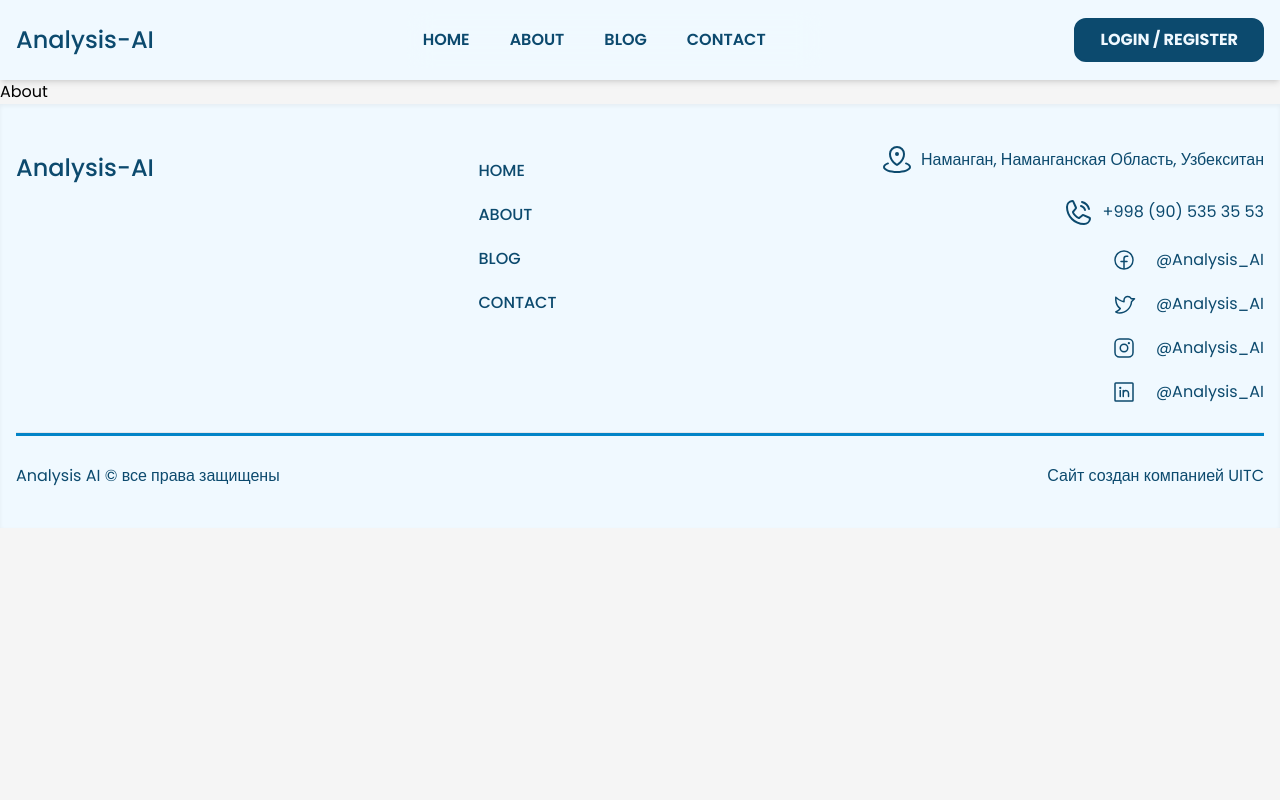
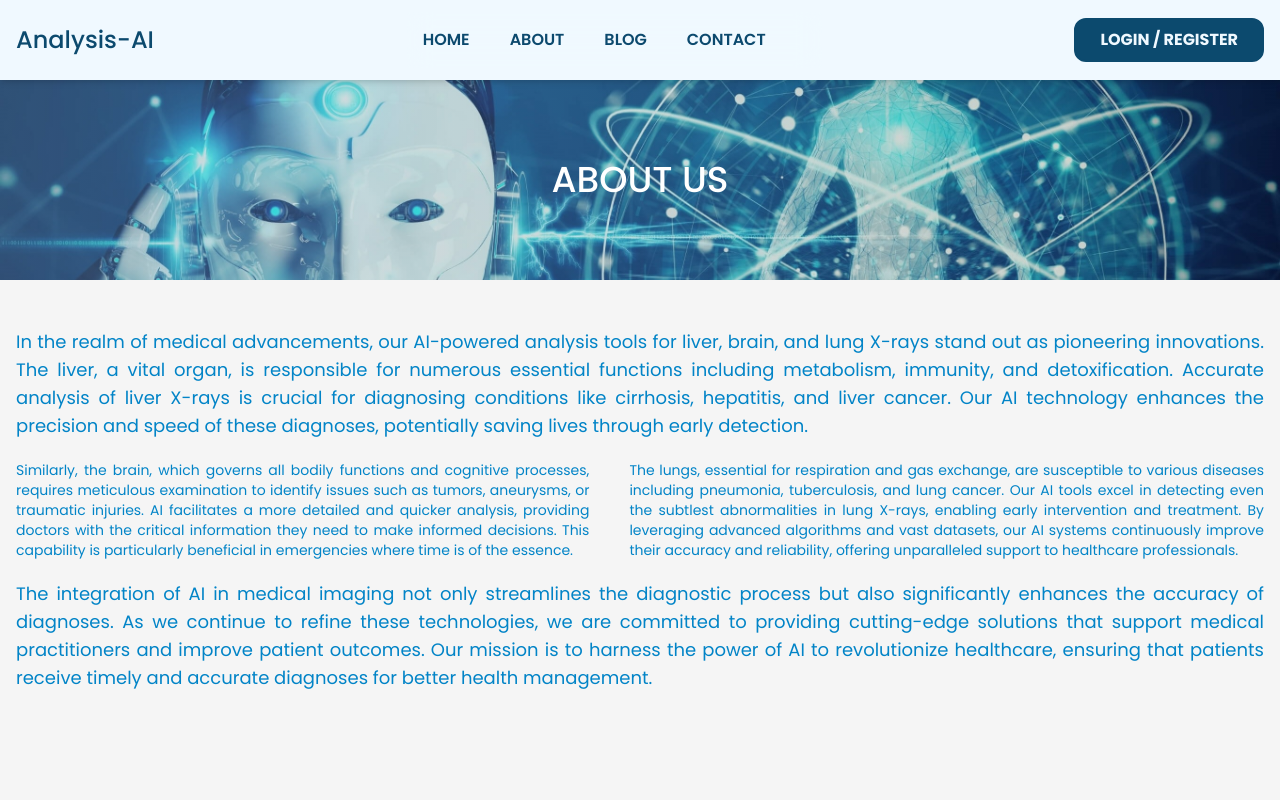
Before and after one commit to Rakhsrb/sensor, a React (Vite) app: page /about in a window 1280 px wide. Shown: the top 800 px of the page. Built offline with nearby package versions, Linux system fonts and the light colour scheme.

Commit message:
about and contact page finished

```diff
--- a/src/index.css
+++ b/src/index.css
@@ -31,3 +31,31 @@ body {
   background-size: cover;
   background-position: right;
 }
+
+.about_bg {
+  background: linear-gradient(
+      to right,
+      rgba(123, 182, 250, 0.346),
+      rgba(7, 7, 114, 0.14)
+    ),
+    url("./assets/about_bg.jpg");
+  background-repeat: no-repeat;
+  background-size: cover;
+  background-position: right;
+}
+
+.contact_bg {
+  background: linear-gradient(
+      to right,
+      rgba(123, 182, 250, 0.219),
+      rgba(2, 2, 71, 0.397)
+    ),
+    url("./assets/contact-us.jpg");
+  background-repeat: no-repeat;
+  background-size: cover;
+  background-position: top right;
+}
+
+.grid-contact {
+  grid-template-columns: 2fr 1fr;
+}
--- a/src/pages/About.jsx
+++ b/src/pages/About.jsx
@@ -1,5 +1,133 @@
 import React from "react";
+import { Link } from "react-router-dom";
+import brain from "../assets/brain.jpg";
+import breast from "../assets/grud.jpg";
+import liver from "../assets/liver.png";
+import lungs from "../assets/lungs.jpg";
 
 export const About = () => {
-  return <div>About</div>;
+  const services = [
+    {
+      id: 1,
+      title: "Analyze Liver",
+      description:
+        "The liver is a critical organ in the human body responsible for an array of functions that help support metabolism, immunity, digestion, detoxification, and vitamin storage, among other functions.",
+      preview: liver,
+      link: "/upload",
+    },
+    {
+      id: 2,
+      title: "Analyze Brain",
+      description:
+        "The brain is a complex organ that controls thought, memory, emotion, touch, motor skills, vision, breathing, temperature, hunger and every process that regulates our body.",
+      preview: brain,
+      link: "/upload",
+    },
+    {
+      id: 3,
+      title: "Analyze Lungs",
+      description:
+        "The lungs are the central organs of the respiratory system in humans and most other animals, including some snails and a small number of fish. In mammals and most other vertebrates, two lungs are located near the backbone on either side of the heart. Their function in the respiratory system is to extract oxygen from the air and transfer it into the bloodstream, and to release carbon dioxide from the bloodstream into the atmosphere, in a process of gas exchange.",
+      preview: lungs,
+      link: "/upload",
+    },
+    {
+      id: 4,
+      title: "Analyze Breast",
+      description:
+        "Glandular organ located on the chest. The breast is made up of connective tissue, fat, and breast tissue that contains the glands that can make milk. Also called mammary gland.",
+      preview: breast,
+      link: "/upload",
+    },
+  ];
+  return (
+    <main>
+      <section className="py-12 md:py-20 px-4 about_bg">
+        <div className="container">
+          <h1 className="text-center uppercase text-4xl font-medium text-white">
+            About Us
+          </h1>
+        </div>
+      </section>
+      <section className="px-4 py-12">
+        <div className="container flex flex-col gap-5">
+          <p className="text-xs md:text-lg text-sky-600 text-justify">
+            In the realm of medical advancements, our AI-powered analysis tools
+            for liver, brain, and lung X-rays stand out as pioneering
+            innovations. The liver, a vital organ, is responsible for numerous
+            essential functions including metabolism, immunity, and
+            detoxification. Accurate analysis of liver X-rays is crucial for
+            diagnosing conditions like cirrhosis, hepatitis, and liver cancer.
+            Our AI technology enhances the precision and speed of these
+            diagnoses, potentially saving lives through early detection.
+          </p>
+          <div className="text-xs md:text-sm text-sky-600 text-justify flex gap-5 md:gap-10 flex-col md:flex-row">
+            <p>
+              Similarly, the brain, which governs all bodily functions and
+              cognitive processes, requires meticulous examination to identify
+              issues such as tumors, aneurysms, or traumatic injuries. AI
+              facilitates a more detailed and quicker analysis, providing
+              doctors with the critical information they need to make informed
+              decisions. This capability is particularly beneficial in
+              emergencies where time is of the essence.
+            </p>
+            <p>
+              The lungs, essential for respiration and gas exchange, are
+              susceptible to various diseases including pneumonia, tuberculosis,
+              and lung cancer. Our AI tools excel in detecting even the subtlest
+              abnormalities in lung X-rays, enabling early intervention and
+              treatment. By leveraging advanced algorithms and vast datasets,
+              our AI systems continuously improve their accuracy and
+              reliability, offering unparalleled support to healthcare
+              professionals.
+            </p>
+          </div>
+          <p className="text-xs md:text-lg text-sky-600 text-justify">
+            The integration of AI in medical imaging not only streamlines the
+            diagnostic process but also significantly enhances the accuracy of
+            diagnoses. As we continue to refine these technologies, we are
+            committed to providing cutting-edge solutions that support medical
+            practitioners and improve patient outcomes. Our mission is to
+            harness the power of AI to revolutionize healthcare, ensuring that
+            patients receive timely and accurate diagnoses for better health
+            management.
+          </p>
+        </div>
+      </section>
+      <section className="py-12 md:py-20 px-4">
+        <div className="container flex flex-col gap-10">
+          <h1 className="text-center uppercase text-4xl font-medium text-sky-900">
+            Our Services
+          </h1>
+          <div className="grid grid-cols-1 md:grid-cols-2 lg:grid-cols-4 gap-10">
+            {services.map(({ description, id, link, preview, title }) => (
+              <Link to={link} key={id} className="rounded-md">
+                <div className="h-[400px] overflow-hidden rounded-t-md">
+                  <div
+                    className="bg-no-repeat bg-cover bg-top h-[400px] hover:scale-[1.15] transition duration-500"
+                    style={{
+                      backgroundImage: `url(${preview})`,
+                    }}
+                  ></div>
+                </div>
+                <div className="p-5 flex flex-col gap-3 bg-sky-50 rounded-b-md">
+                  <h2 className="text-lg text-sky-900 font-semibold">
+                    {title}
+                  </h2>
+                  <p>
+                    {description.length > 90
+                      ? `${description.slice(0, 90)}...`
+                      : description}
+                  </p>
+                  <button className="uppercase bg-sky-900 text-sky-50 border-2 border-sky-900 transition-all hover:border-sky-900 hover:bg-sky-50 hover:text-sky-900 py-2 px-6 rounded-xl font-bold">
+                    Check X-Ray Analysis
+                  </button>
+                </div>
+              </Link>
+            ))}
+          </div>
+        </div>
+      </section>
+    </main>
+  );
 };
--- /dev/null
+++ b/src/pages/Contact.jsx
@@ -0,0 +1,69 @@
+import { EnvelopeSimple, HouseLine, PhoneList } from "@phosphor-icons/react";
+import React from "react";
+
+export const Contact = () => {
+  return (
+    <main>
+      <section className="py-12 md:py-20 px-4 contact_bg">
+        <div className="container">
+          <h1 className="text-center uppercase text-4xl font-medium text-white">
+            Contact Us
+          </h1>
+        </div>
+      </section>
+      <section className="py-12 px-4">
+        <div className="container grid grid-contact gap-10">
+          <form className="w-full flex flex-col gap-5">
+            <div className="w-full flex gap-5 *:w-full *:border *:p-2 *:outline-sky-600">
+              <input type="text" placeholder="Fullname" name="fullname" />
+              <input
+                type="email"
+                placeholder="Enter email address"
+                name="email"
+              />
+            </div>
+            <input
+              type="text"
+              placeholder="Phone number"
+              className="border p-2 outline-sky-600 w-full"
+              name="phone"
+            />
+            <textarea
+              name="message"
+              rows={10}
+              cols={30}
+              placeholder="Send message"
+              className="border p-2 outline-sky-600 w-full resize-y"
+            ></textarea>
+            <button
+              type="submit"
+              className="text-lg bg-sky-600 hover:bg-sky-900 py-2 text-white transition duration-200"
+            >
+              Send
+            </button>
+          </form>
+          <div className="flex flex-col gap-3 text-sky-600">
+            <span className="text-sm flex items-center gap-3">
+              <HouseLine size={24} color="#0c4a6e" /> Наманган, Наманганская
+              Область, Узбекситан
+            </span>
+            <span className="flex gap-3">
+              <PhoneList size={24} color="#0c4a6e" />
+              <div className="flex flex-col gap-2  text-sm">
+                <a href="tel: 998905353553">+998 (90) 535 35 53</a>
+                <a href="tel: 998905353553">+998 (90) 535 35 53</a>
+                <a href="tel: 998905353553">+998 (90) 535 35 53</a>
+                <a href="tel: 998905353553">+998 (90) 535 35 53</a>
+              </div>
+            </span>
+            <span className="flex gap-2 text-sm items-center">
+              <EnvelopeSimple size={24} color="#0c4a6e" />
+              Analysis@gmail.com <br />
+              Istalgan vaqtda xabar jo'natish!
+            </span>
+          </div>
+        </div>
+      </section>
+    </main>
+  );
+};
--- a/src/pages/Home.jsx
+++ b/src/pages/Home.jsx
@@ -11,7 +11,7 @@ export const Home = () => {
   const services = [
     {
       id: 1,
-      title: "Analysis Liver",
+      title: "Analyze Liver",
       description:
         "The liver is a critical organ in the human body responsible for an array of functions that help support metabolism, immunity, digestion, detoxification, and vitamin storage, among other functions.",
       preview: liver,
@@ -19,7 +19,7 @@ export const Home = () => {
     },
     {
       id: 2,
-      title: "Analysis Brain",
+      title: "Analyze Brain",
       description:
         "The brain is a complex organ that controls thought, memory, emotion, touch, motor skills, vision, breathing, temperature, hunger and every process that regulates our body.",
       preview: brain,
@@ -27,7 +27,7 @@ export const Home = () => {
     },
     {
       id: 3,
-      title: "Analysis Lungs",
+      title: "Analyze Lungs",
       description:
         "The lungs are the central organs of the respiratory system in humans and most other animals, including some snails and a small number of fish. In mammals and most other vertebrates, two lungs are located near the backbone on either side of the heart. Their function in the respiratory system is to extract oxygen from the air and transfer it into the bloodstream, and to release carbon dioxide from the bloodstream into the atmosphere, in a process of gas exchange.",
       preview: lungs,
@@ -35,7 +35,7 @@ export const Home = () => {
     },
     {
       id: 4,
-      title: "Analysis Breast",
+      title: "Analyze Breast",
       description:
         "Glandular organ located on the chest. The breast is made up of connective tissue, fat, and breast tissue that contains the glands that can make milk. Also called mammary gland.",
       preview: breast,
```
Also changed, not shown: src/App.jsx (+7 -2 lines), src/assets/about_bg.jpg, src/assets/contact-us.jpg (added).
